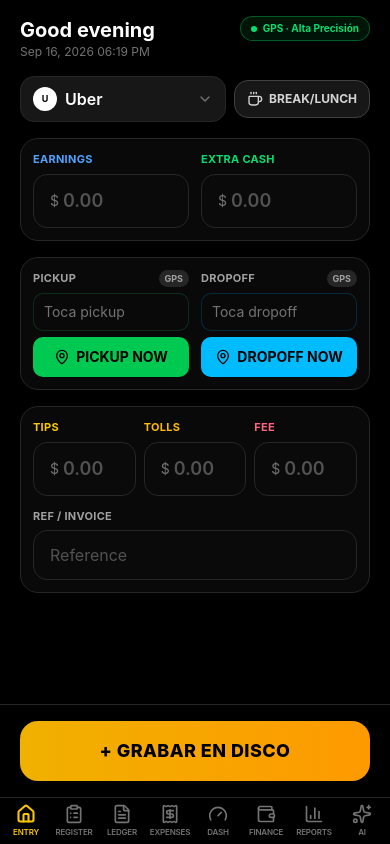
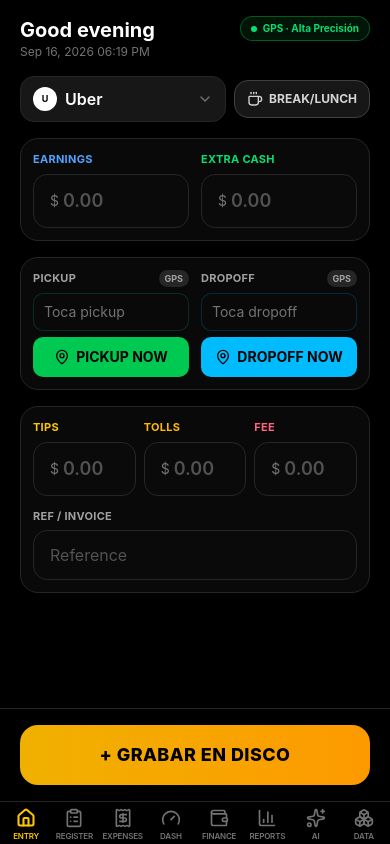
Before and after one commit to transittaxmc-create/claris, a Next.js app: page / in a window 390 px wide. Built offline with nearby package versions, Linux system fonts and the light colour scheme.

Commit message:
Remove ledger and stabilize mobile navigation

```diff
--- a/components/copiloto/bottom-nav.tsx
+++ b/components/copiloto/bottom-nav.tsx
@@ -3,7 +3,6 @@
 import {
   Home,
   ClipboardList,
-  FileText,
   Receipt,
   Gauge,
   Wallet,
@@ -16,7 +15,6 @@ import { cn } from "@/lib/utils"
 export type Tab =
   | "ENTRY"
   | "REGISTER"
-  | "LEDGER"
   | "EXPENSES"
   | "DASH"
   | "FINANCE"
@@ -27,7 +25,6 @@ export type Tab =
 const ITEMS: { key: Tab; label: string; icon: typeof Home }[] = [
   { key: "ENTRY", label: "ENTRY", icon: Home },
   { key: "REGISTER", label: "REGISTER", icon: ClipboardList },
-  { key: "LEDGER", label: "LEDGER", icon: FileText },
   { key: "EXPENSES", label: "EXPENSES", icon: Receipt },
   { key: "DASH", label: "DASH", icon: Gauge },
   { key: "FINANCE", label: "FINANCE", icon: Wallet },
@@ -44,7 +41,7 @@ export function BottomNav({
   onChange: (t: Tab) => void
 }) {
   return (
-    <nav className="flex items-stretch gap-0 overflow-x-auto border-t border-neutral-800 bg-black px-0.5 py-1 [scrollbar-width:none] [&::-webkit-scrollbar]:hidden">
+    <nav className="shrink-0 flex items-stretch gap-0 border-t border-neutral-800 bg-black px-0.5 pb-[env(safe-area-inset-bottom)] pt-1">
       {ITEMS.map(({ key, label, icon: Icon }) => {
         const isActive = active === key
         return (
--- a/components/copiloto/copiloto-app.tsx
+++ b/components/copiloto/copiloto-app.tsx
@@ -81,9 +81,9 @@ export function CopilotoApp() {
   }
 
   return (
-    <div className="flex min-h-screen justify-center bg-neutral-950">
+    <div className="flex min-h-[100dvh] justify-center overflow-hidden bg-neutral-950">
       <div className="flex h-[100dvh] w-full max-w-[920px] flex-col overflow-hidden bg-black text-white">
-        <main className="min-h-0 flex-1">
+        <main className="min-h-0 min-w-0 flex-1 overflow-hidden">
           {tab === "ENTRY" && <EntryScreen onSave={saveNewFromEntry} />}
           {tab === "REGISTER" && (
             <RegisterScreen
```
